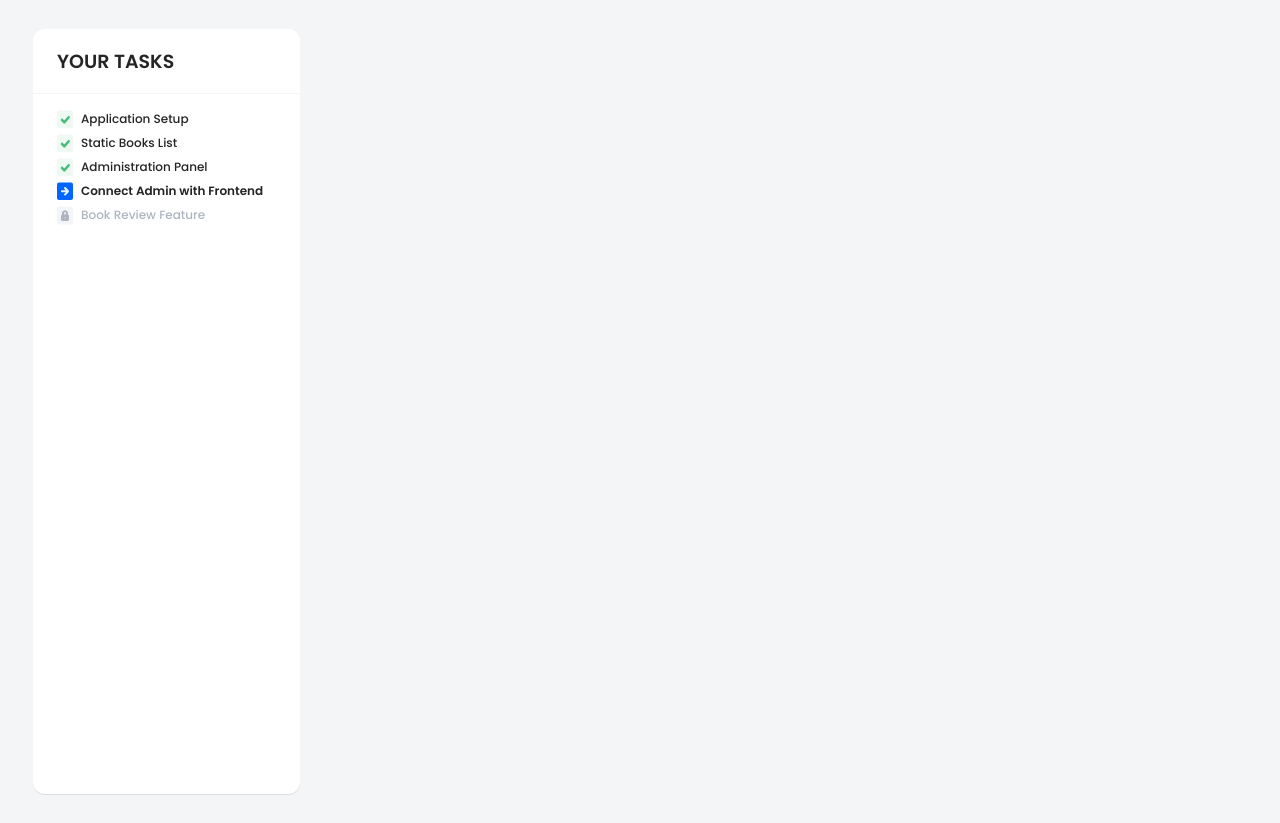
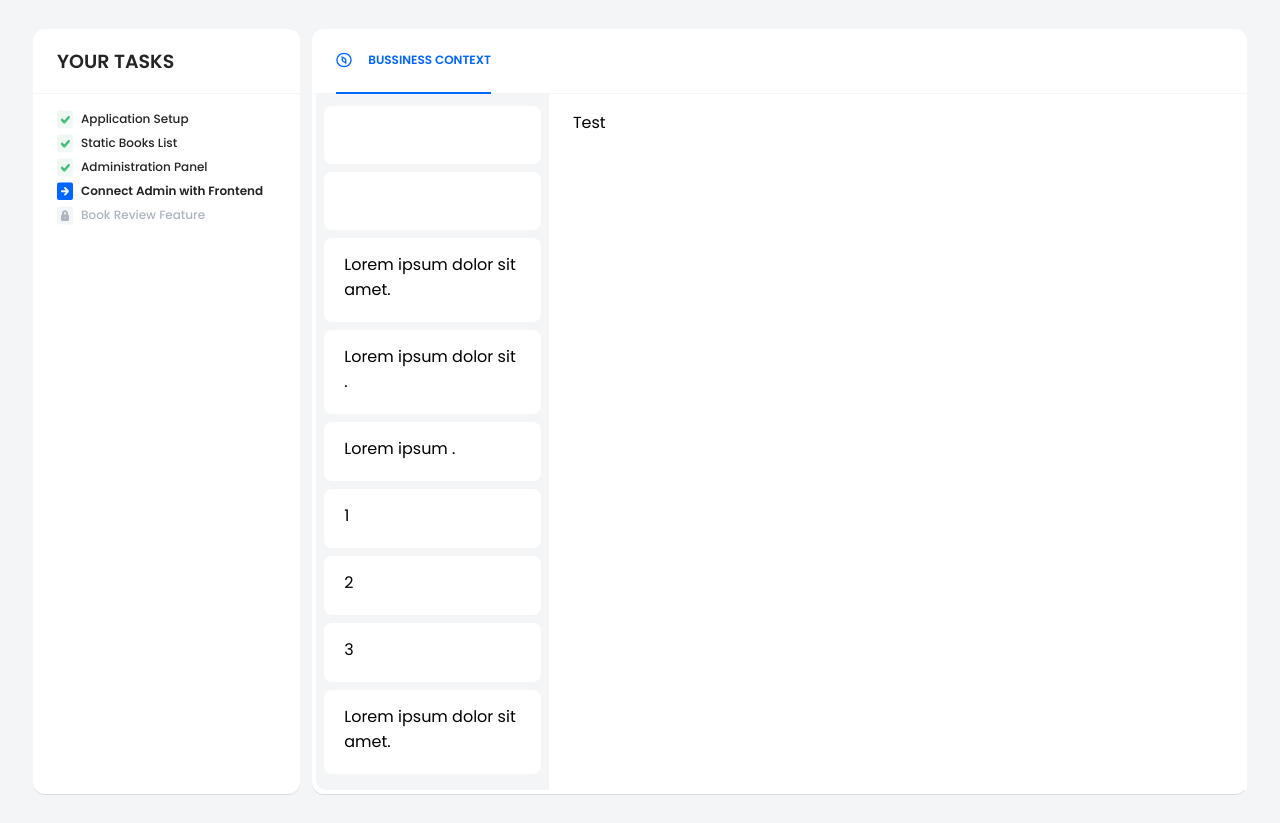
Before and after one commit to MefjuS22/junior-front-end-developer-1665736766, a React (Create React App) app: page / in a window 1280 px wide. After the commit the page ends 800 px from the top, so only its background shows below. Built offline with nearby package versions, Linux system fonts and the light colour scheme.

Commit message:
BussinessContext feaature

```diff
--- a/src/App.js
+++ b/src/App.js
@@ -1,10 +1,12 @@
 import GlobalStyle, { Wrapper } from './GlobalStyles';
 import TaskTab from './Components/TaskTab/TaskTab.jsx';
+import BussinesContext from './Components/BussinessContext/BussinesContext';
 function App() {
   return (
     <Wrapper>
       <GlobalStyle />
       <TaskTab />
+      <BussinesContext></BussinesContext>
     </Wrapper>
   );
 }
--- a/src/Components/BussinessContext/BussinesContext.jsx
+++ b/src/Components/BussinessContext/BussinesContext.jsx
@@ -0,0 +1,43 @@
+import React, { useState } from 'react';
+import {
+  BussinessContainer,
+  BussinessTitle,
+  TitleContainer,
+  NotificationContainer,
+  BussinessContextBig,
+  Notification,
+} from './BussinessContextStyles';
+import { Section } from '../../GlobalStyles';
+import Tab from '../../Icons/Tab.svg';
+import { data } from '../../Data/data';
+
+const BussinesContext = () => {
+  const [active, setActive] = useState();
+
+  return (
+    <Section>
+      <BussinessTitle>
+        <TitleContainer>
+          <img src={Tab} alt="" width={16} />
+          Bussiness context
+        </TitleContainer>
+      </BussinessTitle>
+      <BussinessContainer>
+        <NotificationContainer>
+          {data.map((el) => (
+            <>
+              {el.bussinessContext.map((element, index) => (
+                <Notification key={index} active={active}>
+                  {element.bussinessTitle}
+                </Notification>
+              ))}
+            </>
+          ))}
+        </NotificationContainer>
+        <BussinessContextBig>Test</BussinessContextBig>
+      </BussinessContainer>
+    </Section>
+  );
+};
+
+export default BussinesContext;
--- a/src/Components/BussinessContext/BussinessContextStyles.jsx
+++ b/src/Components/BussinessContext/BussinessContextStyles.jsx
@@ -0,0 +1,52 @@
+import styled from 'styled-components';
+import { Container, ContainerTitle } from '../../GlobalStyles';
+
+export const BussinessTitle = styled(ContainerTitle)`
+  color: #0165ff;
+  width: 100%;
+  gap: 1rem;
+`;
+
+export const BussinessContainer = styled(Container)`
+  width: 100%;
+  height: 700px;
+  padding: 0 0 4px 4px;
+`;
+
+export const TitleContainer = styled.div`
+  display: flex;
+  align-items: center;
+  height: 65px;
+  border-bottom: 2px solid #0165ff;
+  gap: 1rem;
+`;
+
+export const NotificationContainer = styled(Container)`
+  background: #f4f5f7;
+  width: 25%;
+  height: 100%;
+  border-radius: 0px 0px 0px 10px;
+  box-shadow: none;
+  padding: 12px 8px 8px 8px;
+  display: flex;
+  flex-direction: column;
+`;
+
+export const BussinessContextBig = styled(Container)`
+  height: 100%;
+  width: 75%;
+  border-radius: 0;
+  box-shadow: none;
+`;
+
+export const Notification = styled.div`
+  height: 100px;
+  width: 100%;
+  background: #ffffff;
+  border-radius: 8px;
+  box-shadow: ${({ active }) =>
+    active ? '0px 8px 16px rgba(84, 84, 84, 0.2)' : '0'};
+  padding: 14px 20px 20px 20px;
+  margin-bottom: 8px;
+  cursor: pointer;
+`;
--- a/src/Components/TaskTab/TaskTabStyles.jsx
+++ b/src/Components/TaskTab/TaskTabStyles.jsx
@@ -2,7 +2,7 @@ import styled from 'styled-components';
 import { Container, ContainerTitle } from '../../GlobalStyles';
 
 export const TaskTitle = styled(ContainerTitle)`
-  width: 22%;
+  width: 100%;
   font-size: 19px;
 `;
 export const TaskContainer = styled(Container)`
@@ -11,7 +11,7 @@ export const TaskContainer = styled(Container)`
   font-weight: 500;
   font-size: 12px;
   line-height: 18px;
-  width: 22%;
+  width: 100%;
 `;
 
 export const Task = styled.span`
--- a/src/Data/data.jsx
+++ b/src/Data/data.jsx
@@ -8,51 +8,88 @@ export const data = [
     status: 'completed',
     image: Check,
 
-    bussinessContext: {
+    bussinessContext: [
+      {
         bussinessTitle: '',
         content: '',
         created_at: '',
       },
+    ],
   },
   {
     title: 'Static Books List',
     status: 'completed',
     image: Check,
 
-    bussinessContext: {
+    bussinessContext: [
+      {
         bussinessTitle: '',
         content: '',
         created_at: '',
       },
+    ],
   },
   {
     title: 'Administration Panel',
     status: 'completed',
     image: Check,
-    bussinessContext: {
-      bussinessTitle: '',
-      content: '',
+    bussinessContext: [
+      {
+        bussinessTitle: 'Lorem ipsum dolor sit amet.',
+        content:
+          'Lorem ipsum dolor, sit amet consectetur adipisicing elit. Omnis quaerat labore ipsum consequuntur excepturi quisquam nostrum reprehenderit, sunt facere incidunt. Distinctio fugit voluptatum recusandae qui. Ipsa exercitationem quos qui deleniti quaerat molestias aliquam facilis. Unde veniam optio voluptas ad voluptatibus suscipit, pariatur doloremque nesciunt, laboriosam modi nisi assumenda molestias reprehenderit.',
         created_at: '',
       },
+      {
+        bussinessTitle: 'Lorem ipsum dolor sit .',
+        content:
+          'Lorem ipsum dolor, sit amet consectetur adipisicing elit. Omnis quaerat labore ipsum consequuntur excepturi quisquam nostrum reprehenderit, sunt facere incidunt. Distinctio fugit voluptatum recusandae qui. Ipsa exercitationem quos qui deleniti quaerat molestias aliquam facilis. Unde veniam optio voluptas ad voluptatibus suscipit, pariatur doloremque nesciunt, laboriosam modi nisi assumenda molestias reprehenderit.',
+        created_at: '',
+      },
+      {
+        bussinessTitle: 'Lorem ipsum .',
+        content:
+          'Lorem ipsum dolor, sit amet consectetur adipisicing elit. Omnis quaerat labore ipsum consequuntur excepturi quisquam nostrum reprehenderit, sunt facere incidunt. Distinctio fugit voluptatum recusandae qui. Ipsa exercitationem quos qui deleniti quaerat molestias aliquam facilis. Unde veniam optio voluptas ad voluptatibus suscipit, pariatur doloremque nesciunt, laboriosam modi nisi assumenda molestias reprehenderit.',
+        created_at: '',
+      },
+    ],
   },
   {
     title: 'Connect Admin with Frontend',
     status: 'active',
     image: Active,
-    bussinessContext: {
-      bussinessTitle: '',
-      content: '',
+    bussinessContext: [
+      {
+        bussinessTitle: '1',
+        content:
+          'Lorem ipsum dolor, sit amet consectetur adipisicing elit. Omnis quaerat labore ipsum consequuntur excepturi quisquam nostrum reprehenderit, sunt facere incidunt. Distinctio fugit voluptatum recusandae qui. Ipsa exercitationem quos qui deleniti quaerat molestias aliquam facilis. Unde veniam optio voluptas ad voluptatibus suscipit, pariatur doloremque nesciunt, laboriosam modi nisi assumenda molestias reprehenderit.',
         created_at: '',
       },
+      {
+        bussinessTitle: '2',
+        content:
+          'Lorem ipsum dolor, sit amet consectetur adipisicing elit. Omnis quaerat labore ipsum consequuntur excepturi quisquam nostrum reprehenderit, sunt facere incidunt. Distinctio fugit voluptatum recusandae qui. Ipsa exercitationem quos qui deleniti quaerat molestias aliquam facilis. Unde veniam optio voluptas ad voluptatibus suscipit, pariatur doloremque nesciunt, laboriosam modi nisi assumenda molestias reprehenderit.',
+        created_at: '',
+      },
+      {
+        bussinessTitle: '3',
+        content:
+          'Lorem ipsum dolor, sit amet consectetur adipisicing elit. Omnis quaerat labore ipsum consequuntur excepturi quisquam nostrum reprehenderit, sunt facere incidunt. Distinctio fugit voluptatum recusandae qui. Ipsa exercitationem quos qui deleniti quaerat molestias aliquam facilis. Unde veniam optio voluptas ad voluptatibus suscipit, pariatur doloremque nesciunt, laboriosam modi nisi assumenda molestias reprehenderit.',
+        created_at: '',
+      },
+    ],
   },
   {
     title: 'Book Review Feature',
     status: 'not-available',
     image: Lock,
-    bussinessContext: {
-      bussinessTitle: '',
-      content: '',
+    bussinessContext: [
+      {
+        bussinessTitle: 'Lorem ipsum dolor sit amet.',
+        content:
+          'Lorem ipsum dolor, sit amet consectetur adipisicing elit. Omnis quaerat labore ipsum consequuntur excepturi quisquam nostrum reprehenderit, sunt facere incidunt. Distinctio fugit voluptatum recusandae qui. Ipsa exercitationem quos qui deleniti quaerat molestias aliquam facilis. Unde veniam optio voluptas ad voluptatibus suscipit, pariatur doloremque nesciunt, laboriosam modi nisi assumenda molestias reprehenderit.',
         created_at: '',
       },
+    ],
   },
 ];
--- a/src/GlobalStyles.jsx
+++ b/src/GlobalStyles.jsx
@@ -14,13 +14,20 @@ const GlobalStyle = createGlobalStyle`
 `;
 
 export const Wrapper = styled.div`
-  height: 100%;
-  width: 100%;
   padding: 29px 33px;
   background: #f4f5f7;
+  display: flex;
+  flex-direction: row;
+  justify-content: space-between;
 `;
-export const Section = styled.section``;
-export const Aside = styled.aside``;
+export const Section = styled.section`
+  width: 77%;
+  height: 700px;
+`;
+export const Aside = styled.aside`
+  width: 22%;
+  height: 700px;
+`;
 export const Row = styled.div`
   display: flex;
   flex-direction: row;
@@ -32,7 +39,7 @@ export const Container = styled.div`
   border-radius: 0px 0px 12px 12px;
   padding: 16px 24px;
   display: flex;
-  height: 700px;
+  height: 100%;
 `;
 export const ContainerTitle = styled.div`
   font-weight: 600;
```
Also changed, not shown: src/Icons/Tab.svg (added). Lines whose indentation alone changed are shown as unchanged.
